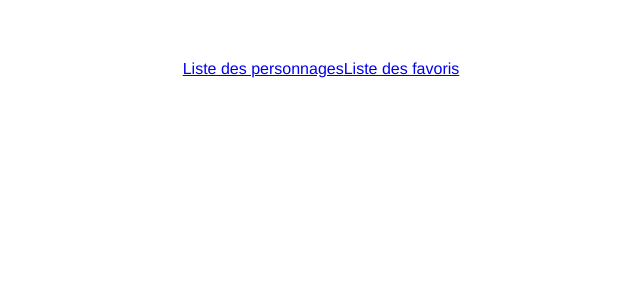
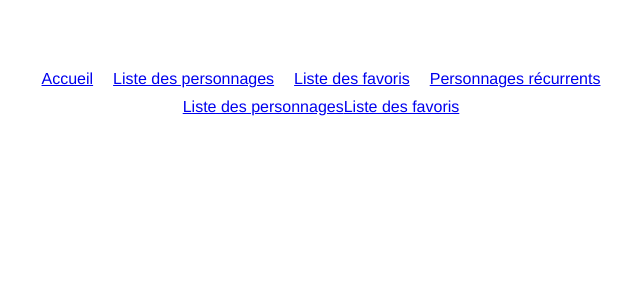
Before and after one commit to NOYAF1er/vuejs-timwi, a Vue app: page / in a window 1280 px wide. Shown: the top 300 px of the page, without its empty margins (319-959 px from the left). Built offline with nearby package versions, Linux system fonts and the light colour scheme.

Commit message:
feat(router): set up router

```diff
--- a/src/App.vue
+++ b/src/App.vue
@@ -1,29 +1,43 @@
 <template>
   <div id="app">
-    <!-- <img alt="Vue logo" src="./assets/logo.png"> -->
-    <!-- <HelloWorld msg="Welcome to Your Vue.js App"/> -->
+    <header class="menu">
+      <router-link class="menu--item" to="/">Accueil</router-link>
+      <router-link class="menu--item" to="/list">Liste des personnages</router-link>
+      <router-link class="menu--item" to="/favorites">Liste des favoris</router-link>
+      <router-link class="menu--item" to="/recurring">Personnages récurrents</router-link>
+    </header>
     <router-view></router-view>
   </div>
 </template>
 
 <script>
-// import HelloWorld from './components/HelloWorld.vue'
-
 export default {
-  name: 'app',
-  // components: {
-  //   HelloWorld
-  // }
-}
+  name: "app"
+};
 </script>
 
 <style>
 #app {
-  font-family: 'Avenir', Helvetica, Arial, sans-serif;
+  font-family: "Avenir", Helvetica, Arial, sans-serif;
   -webkit-font-smoothing: antialiased;
   -moz-osx-font-smoothing: grayscale;
   text-align: center;
   color: #2c3e50;
   margin-top: 60px;
 }
+
+.menu {
+  display: flex;
+  align-items: center;
+  justify-content: center;
+  padding: 10px;
+}
+
+.menu--item:hover {
+  text-decoration: none;
+}
+
+.menu--item + .menu--item {
+  margin-left: 20px;
+}
 </style>
--- a/src/router.js
+++ b/src/router.js
@@ -2,10 +2,9 @@ import Vue from "vue";
 import Router from "vue-router";
 
 import HomePage from "./views/HomePage";
-import Characters from "./views/Characters";
-import CharacterDetails from "./views/CharacterDetails";
 import CharacterListPage from "./views/CharacterListPage";
 import CharactersFavorites from "./views/CharactersFavorites";
+import RecurringCharacters from "./views/RecurringCharacters";
 
 Vue.use(Router);
 
@@ -17,26 +16,19 @@ export default new Router({
       component: HomePage
     },
     {
+      name: "list",
+      path: "/list",
+      component: CharacterListPage
+    },
+    {
       name: "favorites",
       path: "/favorites",
       component: CharactersFavorites
     },
     {
-      name: "list",
-      path: "/list",
-      component: CharacterListPage
-    },
-    {
-      name: "characters",
-      path: "/characters",
-      component: Characters,
-      children: [
-        {
-          name: "details",
-          path: "/:slug",
-          component: CharacterDetails
-        }
-      ]
+      name: "recurring",
+      path: "/recurring",
+      component: RecurringCharacters
     },
 
     // otherwise redirect to home
```
